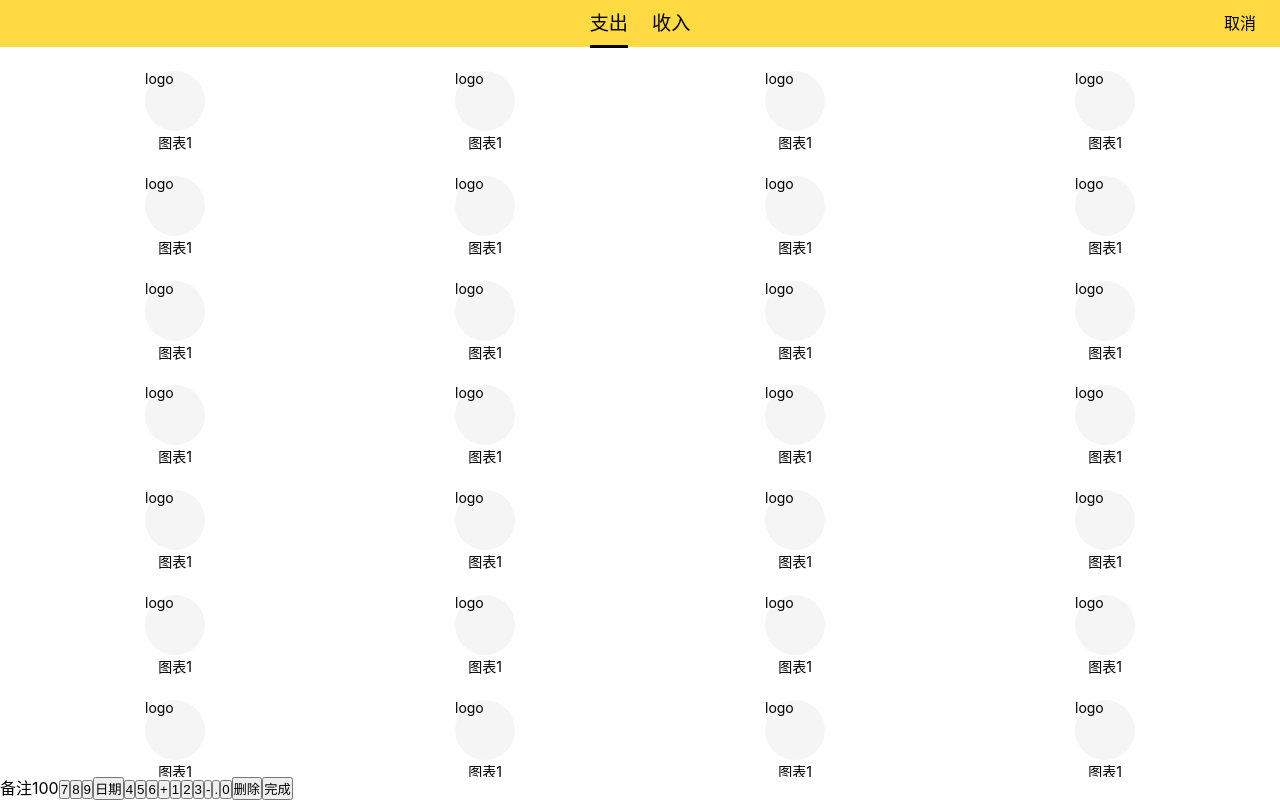
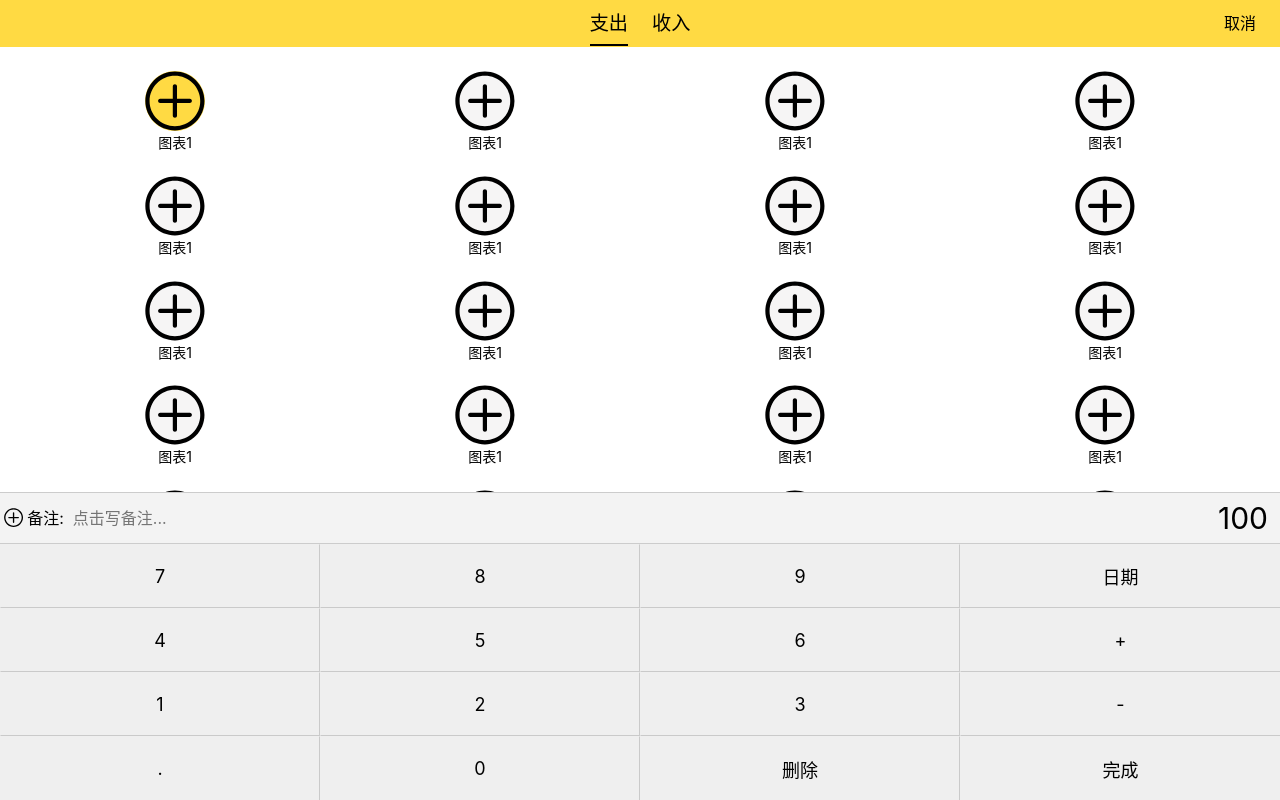
Before and after one commit to DDB324/duoduojizhang-React, a React app: page /#/money in a window 1280 px wide. Built offline with nearby package versions, Linux system fonts and the light colour scheme.

Commit message:
NumberPadSection布局

```diff
--- a/src/Views/Money.tsx
+++ b/src/Views/Money.tsx
@@ -1,10 +1,12 @@
 import React from 'react';
 import styled from 'styled-components';
+import Icon from '../components/Icon';
 
 const Wrapper = styled.div`
   display: flex;
   flex-direction: column;
   height: 100vh;
+  position: relative;
 `;
 
 const Main = styled.div`
@@ -31,7 +33,7 @@ const CategorySection = styled.section`
           content: '';
           position: absolute;
           display: block;
-          bottom: -12.5px;
+          bottom: -11px;
           left: 0;
           height: 2.5px;
           background: black;
@@ -72,11 +74,73 @@ const TagsSection = styled.section`
         background: #f6f5f5;
         border-radius: 50%;
         margin-bottom: 4px;
+        display: flex;
+        justify-content: center;
+        align-items: center;
+
+        &.selected {
+          background: #ffda43;
+        }
+
+        > .icon {
+          width: 60px;
+          height: 60px;
+        }
       }
     }
   }
 `;
 const NumberPadSection = styled.section`
+  background: #f3f3f3;
+
+  > .NoteAndOutput {
+    display: flex;line-height: 50px;
+    border-top: 1px solid #cccccc;justify-content: space-between;
+
+
+    > label {
+      display: flex;align-items: center;
+      justify-content: right;flex-grow: 1;
+
+      > .icon {
+        width: 1.2em;height: 1.2em;margin: 0 4px;
+      }
+
+      > span {
+        margin-right: 8px;white-space: nowrap;
+      }
+
+      > input {
+        height: 48px;background: none;
+        font-size: inherit;flex-grow: 1;
+        width: 0;
+      }
+    }
+
+    > .output {
+      padding-right: 12px;font-size: 30px;flex-shrink: 0;
+    }
+  }
+
+  > .pad {
+    display: flex;flex-wrap: wrap;border-top: 1px solid #cccccc;
+
+    > button {
+      width: 25%;height: 64px;
+      border-right: 1px solid #cacaca;
+      border-bottom: 1px solid #cacaca;font-size: 18px;
+
+      &:nth-child(13), &:nth-child(14),
+      &:nth-child(15), &:nth-child(16) {
+        border-bottom: none;
+      }
+
+      &:nth-child(4), &:nth-child(8),
+      &:nth-child(12), &:nth-child(16) {
+        border-right: none;
+      }
+    }
+  }
 `;
 
 const Money = () => {
@@ -93,123 +157,188 @@ const Money = () => {
         <TagsSection>
           <ul>
             <li>
-              <div>logo</div>
+              <div className='selected'>
+                <Icon name='money'/>
+              </div>
               <span>图表1</span>
             </li>
             <li>
-              <div>logo</div>
+              <div>
+                <Icon name='money'/>
+              </div>
               <span>图表1</span>
             </li>
             <li>
-              <div>logo</div>
+              <div>
+                <Icon name='money'/>
+              </div>
               <span>图表1</span>
             </li>
             <li>
-              <div>logo</div>
+              <div>
+                <Icon name='money'/>
+              </div>
               <span>图表1</span>
             </li>
             <li>
-              <div>logo</div>
+              <div>
+                <Icon name='money'/>
+              </div>
               <span>图表1</span>
             </li>
             <li>
-              <div>logo</div>
+              <div>
+                <Icon name='money'/>
+              </div>
               <span>图表1</span>
             </li>
             <li>
-              <div>logo</div>
+              <div>
+                <Icon name='money'/>
+              </div>
               <span>图表1</span>
             </li>
             <li>
-              <div>logo</div>
+              <div>
+                <Icon name='money'/>
+              </div>
               <span>图表1</span>
             </li>
             <li>
-              <div>logo</div>
+              <div>
+                <Icon name='money'/>
+              </div>
               <span>图表1</span>
             </li>
             <li>
-              <div>logo</div>
+              <div>
+                <Icon name='money'/>
+              </div>
               <span>图表1</span>
             </li>
             <li>
-              <div>logo</div>
+              <div>
+                <Icon name='money'/>
+              </div>
               <span>图表1</span>
             </li>
             <li>
-              <div>logo</div>
+              <div>
+                <Icon name='money'/>
+              </div>
               <span>图表1</span>
             </li>
             <li>
-              <div>logo</div>
+              <div>
+                <Icon name='money'/>
+              </div>
               <span>图表1</span>
             </li>
             <li>
-              <div>logo</div>
+              <div>
+                <Icon name='money'/>
+              </div>
               <span>图表1</span>
             </li>
             <li>
-              <div>logo</div>
+              <div>
+                <Icon name='money'/>
+              </div>
               <span>图表1</span>
             </li>
             <li>
-              <div>logo</div>
+              <div>
+                <Icon name='money'/>
+              </div>
               <span>图表1</span>
             </li>
             <li>
-              <div>logo</div>
+              <div>
+                <Icon name='money'/>
+              </div>
               <span>图表1</span>
             </li>
             <li>
-              <div>logo</div>
+              <div>
+                <Icon name='money'/>
+              </div>
               <span>图表1</span>
             </li>
             <li>
-              <div>logo</div>
+              <div>
+                <Icon name='money'/>
+              </div>
               <span>图表1</span>
             </li>
             <li>
-              <div>logo</div>
+              <div>
+                <Icon name='money'/>
+              </div>
               <span>图表1</span>
             </li>
             <li>
-              <div>logo</div>
+              <div>
+                <Icon name='money'/>
+              </div>
               <span>图表1</span>
             </li>
             <li>
-              <div>logo</div>
+              <div>
+                <Icon name='money'/>
+              </div>
               <span>图表1</span>
             </li>
             <li>
-              <div>logo</div>
+              <div>
+                <Icon name='money'/>
+              </div>
               <span>图表1</span>
             </li>
             <li>
-              <div>logo</div>
+              <div>
+                <Icon name='money'/>
+              </div>
               <span>图表1</span>
             </li>
             <li>
-              <div>logo</div>
+              <div>
+                <Icon name='money'/>
+              </div>
               <span>图表1</span>
             </li>
             <li>
-              <div>logo</div>
+              <div>
+                <Icon name='money'/>
+              </div>
               <span>图表1</span>
             </li>
             <li>
-              <div>logo</div>
+              <div>
+                <Icon name='money'/>
+              </div>
               <span>图表1</span>
             </li>
             <li>
-              <div>logo</div>
+              <div>
+                <Icon name='money'/>
+              </div>
               <span>图表1</span>
             </li>
           </ul>
         </TagsSection>
       </Main>
       <NumberPadSection>
-        <span>备注</span>
+        <div className='NoteAndOutput'>
+            <label>
+              <Icon name='money'/>
+              <span>备注:</span>
+              <input type="text" placeholder='点击写备注...'/>
+            </label>
+          <div className='output'>
             <span>100</span>
+          </div>
+        </div>
+        <div className='pad'>
           <button>7</button>
           <button>8</button>
           <button>9</button>
@@ -226,6 +355,7 @@ const Money = () => {
           <button>0</button>
           <button>删除</button>
           <button>完成</button>
+        </div>
       </NumberPadSection>
     </Wrapper>
   );
--- a/src/index.scss
+++ b/src/index.scss
@@ -30,3 +30,10 @@ body {
   fill: currentColor;
   overflow: hidden;
 }
+
+input,
+button {
+  font-family: inherit;
+  outline: none;
+  border: 1px solid transparent;
+}
```
Lines whose indentation alone changed are shown as unchanged.
